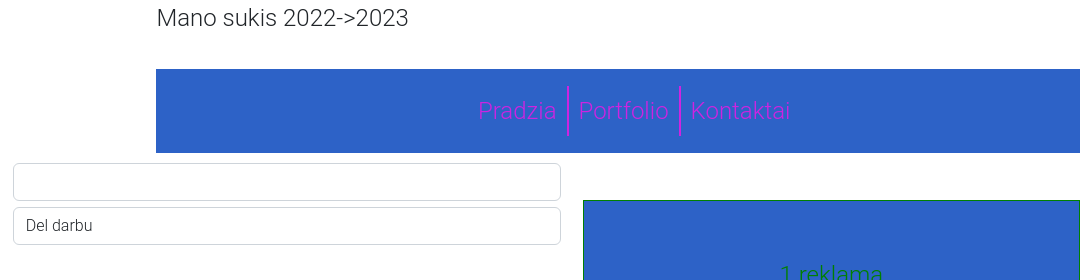
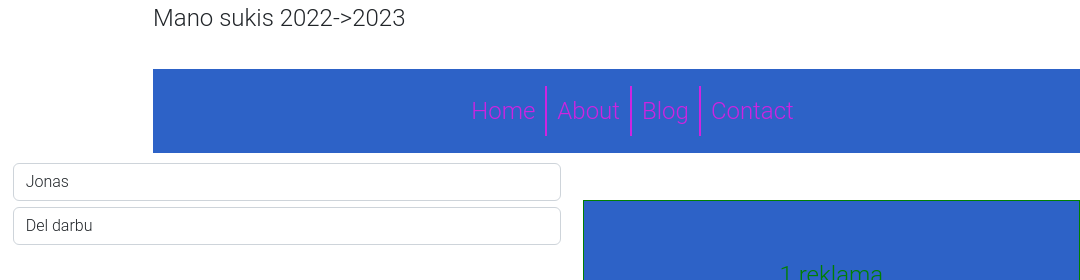
Before and after one commit to tautiz/klasesDarbas, a plain HTML site: page kontaktai.html in a window 1280 px wide. Shown: the top 280 px of the page, 200-1280 px from the left. Drawn offline with Linux system fonts and the light colour scheme.

Commit message:
JS Jquery pradmenys + mini game valdymas

```diff
--- /dev/null
+++ b/js/events.js
@@ -0,0 +1,29 @@
+let vardas = document.getElementById('fn');
+
+vardas.addEventListener('input', manoveiksmai);
+
+function manoveiksmai(e) {
+    console.log(e.target.value);
+}
+
+
+let meniu = document.querySelector('header > nav > ul');
+function generuotiMeniuElementa(elementoTekstas, url){
+    let meniuItem = document.createElement('li');
+    meniuItem.innerHTML = '<a href="'+url+'">'+elementoTekstas+'</a>'
+
+    return meniuItem;
+}
+
+let meniuDuomenys = [
+    {text:'Home', url:'index.html'},
+    {text:'About', url:'about.html'},
+    {text:'Blog', url:'blog.html'},
+    {text:'Contact', url:'kontaktai.html'},
+];
+
+for (let i = 0; i < meniuDuomenys.length; i++) {
+    let obj = meniuDuomenys[i];
+    let node = generuotiMeniuElementa(obj.text, obj.url);
+    meniu.appendChild(node);
+}
--- a/kontaktai.html
+++ b/kontaktai.html
@@ -17,17 +17,7 @@
         <div class="logo"><img src="" alt="LOGO"></div>
         <div class="slogan">Mano sukis 2022->2023</div>
         <nav>
-            <ul>
-                <li>
-                    <a href="index.html">Pradzia</a>
-                </li>
-                <li>
-                    <a href="portfolio.html">Portfolio</a>
-                </li>
-                <li>
-                    <a href="kontaktai.html">Kontaktai</a>
-                </li>
-            </ul>
+            <ul></ul>
         </nav>
     </header>
     <main>
@@ -37,7 +27,7 @@
                     <label for="fn" class="form-label">Vardas</label>
                 </div>
                 <div class="col">
-                    <input name="firstname" type="text" id="fn" class="form-control" />
+                    <input name="firstname" value="Jonas" type="text" id="fn" class="form-control" />
                 </div>
             </div>
             <div class="row">
@@ -80,6 +70,7 @@
     <footer>
         Visos teisės saugomos &copy; 2022
     </footer>
+    <script src="js/events.js"></script>
 </div>
 </body>
 </html>
```
Also changed, not shown: index.html (+1 -1 lines).
